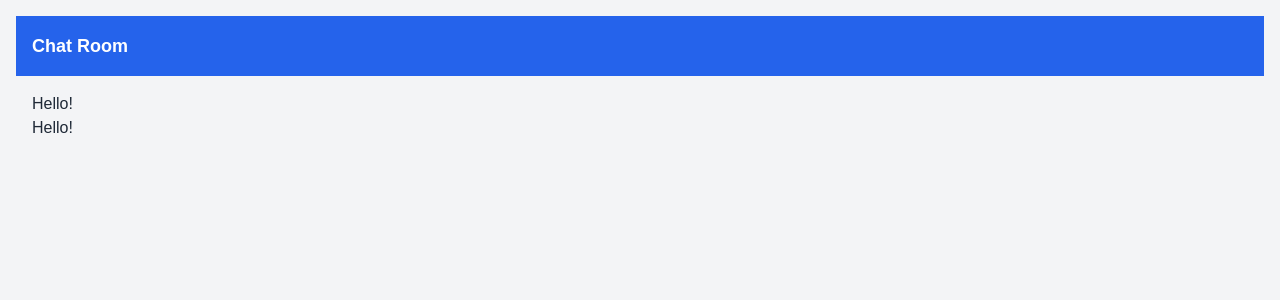
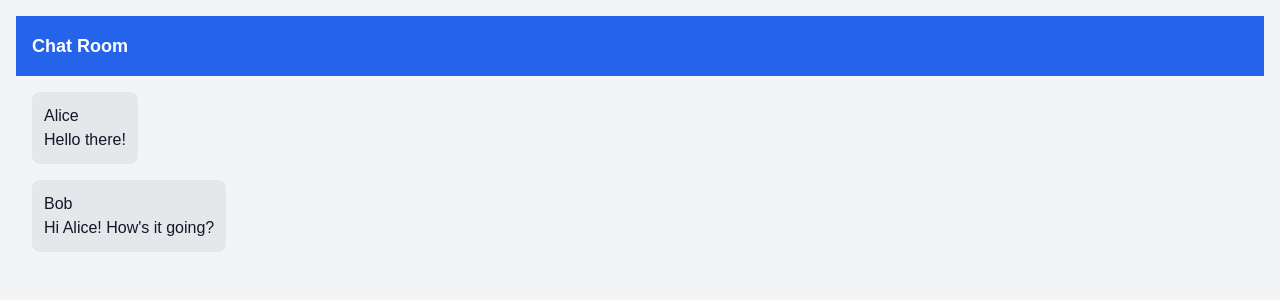
Before and after one commit to Von-kensington/ChatApp, a Next.js app: page /chat in a window 1280 px wide. Shown: the top 300 px of the page. Built offline with nearby package versions, Linux system fonts and the light colour scheme.

Commit message:
feat: ChatMessage component

```diff
--- a/app/components/ChatMessage.tsx
+++ b/app/components/ChatMessage.tsx
@@ -1,3 +1,20 @@
-export default function ChatMessage({user, text} : {user: string, text: string}){
-    return <div><p>Hello!</p></div>;
+export default function ChatMessage({ user, text }: { user: string; text: string }) {
+  const isCurrentUser = user === "You"; // Replace with actual logic for the current user
+
+  return (
+    <div
+      className={`flex items-start mb-4 ${
+        isCurrentUser ? "justify-end" : "justify-start"
+      }`}
+    >
+      <div
+        className={`max-w-xs p-3 rounded-lg ${
+          isCurrentUser ? "bg-blue-500 text-white" : "bg-gray-200 text-gray-900"
+        }`}
+      >
+        <p className="font-medium">{user}</p>
+        <p>{text}</p>
+      </div>
+    </div>
+  );
 }
```
